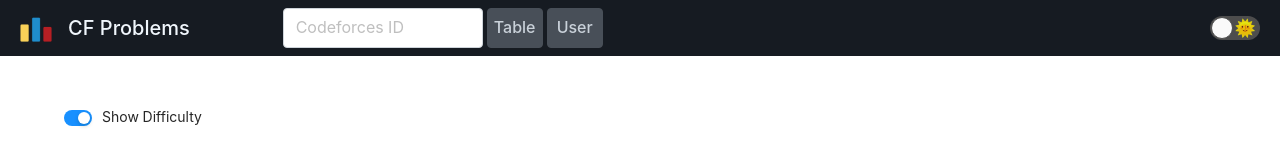
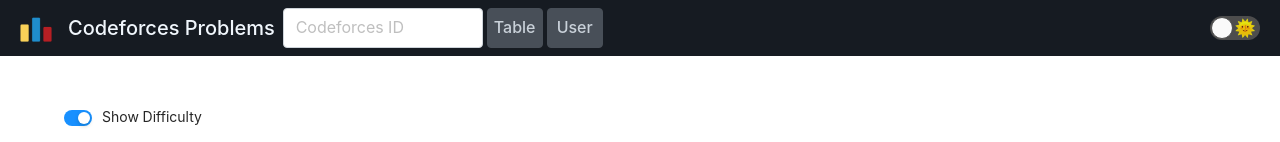
Before and after one commit to kira924age/CodeforcesProblems, a React (Create React App) app in the folder cf-problems-frontend/: page /#/table/ in a window 1280 px wide. Shown: the top 142 px of the page. Built offline with nearby package versions, Linux system fonts and the light colour scheme.

Commit message:
Update Site Title

```diff
--- a/cf-problems-frontend/public/index.html
+++ b/cf-problems-frontend/public/index.html
@@ -16,11 +16,11 @@
     <meta name="theme-color" content="#000000" />
     <meta
       name="description"
-      content="CF Problems is a web application to manage your Codeforces Problems."
+      content="Codeforces Problems is a web application to manage your Codeforces Problems."
     />
-    <meta property="og:title" content="CF Problems" />
-    <meta property="og:site_name" content="CF Problems" />
-    <meta property="og:description" content="CF Problems is a web application to manage your Codeforces Problems." />
+    <meta property="og:title" content="Codeforces Problems" />
+    <meta property="og:site_name" content="Codeforces Problems" />
+    <meta property="og:description" content="Codeforces Problems is a web application to manage your Codeforces Problems." />
     <meta property="og:type" content="website" />
     <meta property="og:url" content="https://cf.kira924age.com" />
     <meta property="og:image" content="https://cf.kira924age.com/ogp.png" />
@@ -51,7 +51,7 @@
 
       gtag('config', 'G-EE5FVWGL46');
     </script>
-    <title>CF Problems</title>
+    <title>Codeforces Problems</title>
   </head>
   <body>
     <noscript>You need to enable JavaScript to run this app.</noscript>
--- a/cf-problems-frontend/src/components/Header/Logo.tsx
+++ b/cf-problems-frontend/src/components/Header/Logo.tsx
@@ -10,7 +10,7 @@ const Logo: React.FunctionComponent = (props) => {
     <h1 id="logo">
       <Link to="/table">
         <img alt="logo" src="../CF-like-logo.png" />
-        CF Problems{" "}
+        Codeforces Problems{" "}
       </Link>
     </h1>
   );
```
